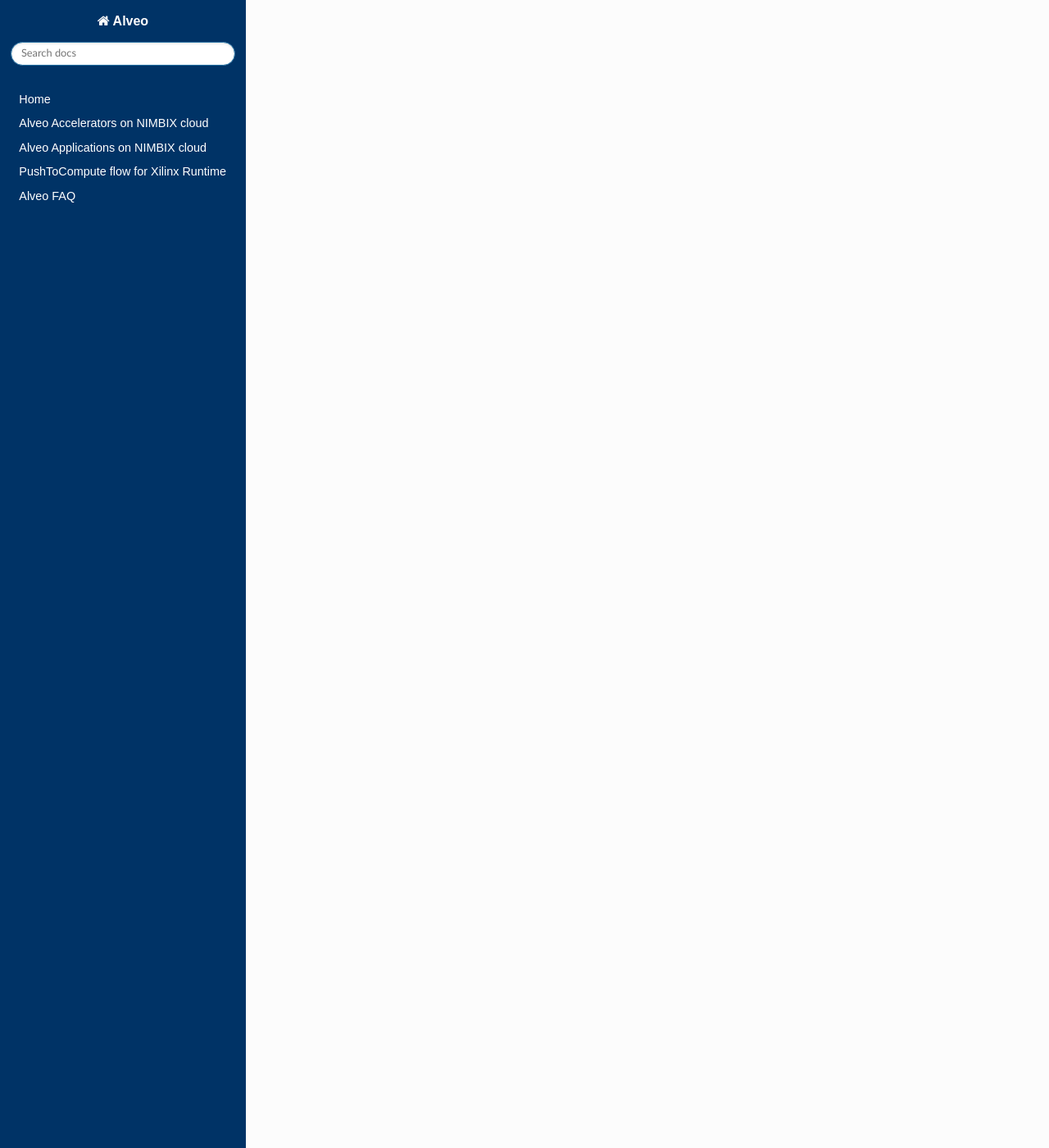
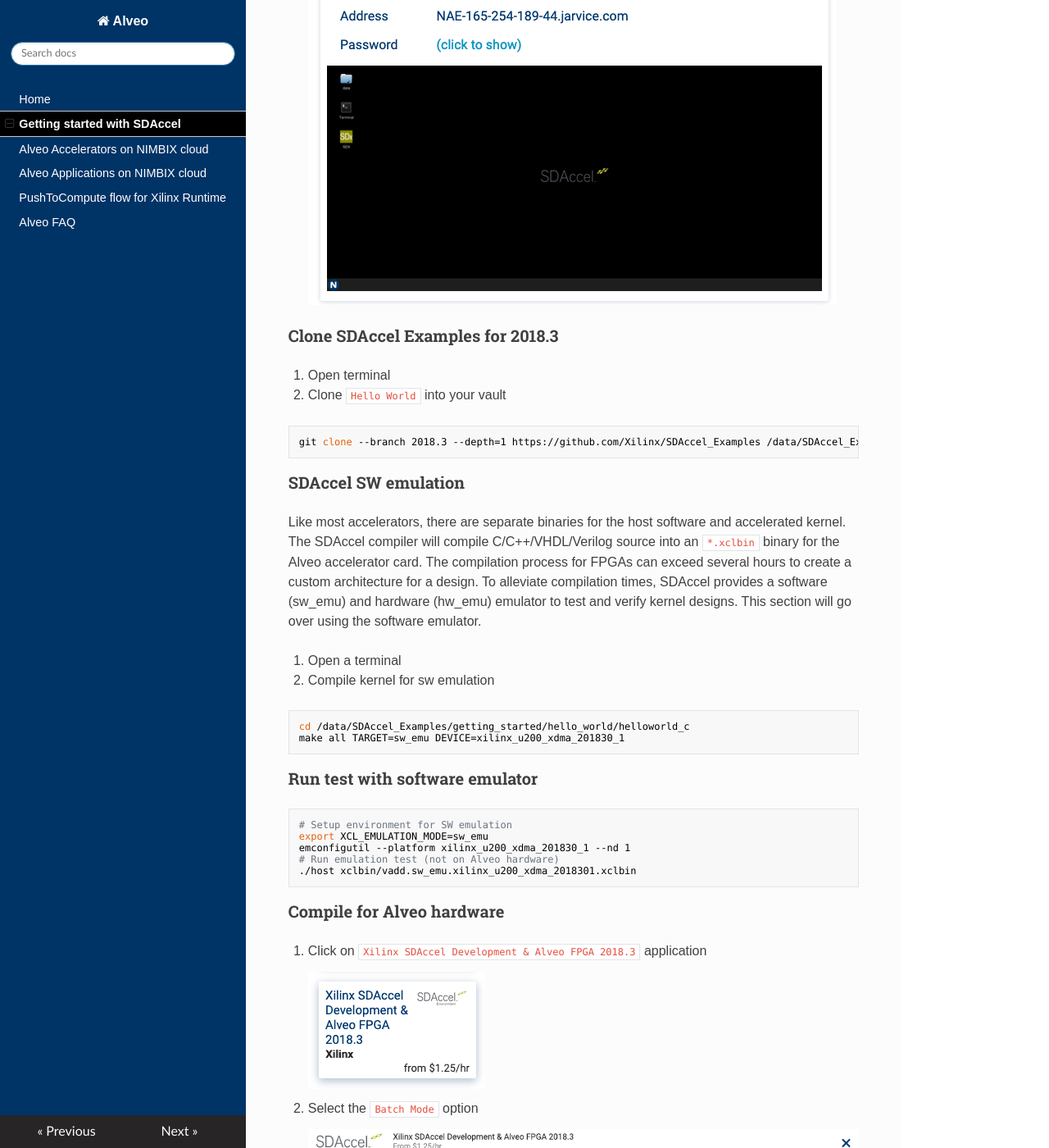
Before and after one commit to nimbix/alveodoc, an MkDocs documentation site: the page built from docs/sdaccel.md, in a window 1280 px wide and 1400 px high, scrolled down 1801 px. Shown: the whole window at 82% size. Built offline with MkDocs 1.6.1, drawn with Linux system fonts in a browser that asks for light colours; nearby versions of some CDN libraries; old or Windows-style settings are respelled for this version of MkDocs; some of the changed text lies outside the part shown.

Commit message:
Update SDAccel example
Signed-off-by: Kenneth Hill <ken.hill@nimbix.net>

````diff
--- a/docs/sdaccel.md
+++ b/docs/sdaccel.md
@@ -1,11 +1,110 @@
-# Getting Started with SDAccel
-
-## Introduction
+# Introduction
 
 The SDAccel Environment, a member of the SDx™ family of development environments for systems and software engineers, enables up to 25X better performance/watt for data center application acceleration leveraging FPGAs. Nimbix Inc® has partnered with Xilinx® to deliver an opportunity to test drive SDAccel and see how FPGA-based acceleration can speed-up your OpenCL C, C/C++ and RTL Kernels. The Nimbix Cloud provides a purpose-built compute cloud for big data and computation. It now hosts the SDAccel development environment for companies who want to streamline evaluations and accelerate FPGA kernels.
 
 Nimbix offers a variety of FPGA resources including the [Alveo Accelerator card](https://www.xilinx.com/products/boards-and-kits/alveo.html). See full list of available hardware here: [Xilinx FPGAs on Nimbix](boards.md)
 
-## Alveo Trial
+# Design Examples
+
+A variety of examples are available on the [Xilinx GitHub](https://github.com/Xilinx/SDAccel_Examples)
+
+## Hello World
+
+This page will ues a simple example to walkthrough the SDAccel tools and runtime available on the [JARVICE](https://www.nimbix.net/platform/) platform which powers the NIMBIX cloud.
+
+### Start new SDAccel session on JARVICE
+
+1. Sign up for [Alveo Trial](https://www.nimbix.net/alveotrial/)
+2. Login to the [JARVICE portal for Xilinx](https://xilinx-cloud.jarvice.com/)
+3. Review the JARVICE environment:
+    * [JARVICE Runtime Directories](https://jarvice.readthedocs.io/en/latest/nae/#runtime-directories-and-files)
+    * [Transferring Data](https://nimbix.zendesk.com/hc/en-us/articles/115004155683-How-to-Transfer-Data-to-and-from-Nimbix)
+    * [Onboarding](https://nimbix.zendesk.com/hc/en-us/categories/115000891926-Onboarding)
+4. Click on `Xilinx SDAccel Development & Alveo FPGA 2018.3` application
+
+    ![SDAccel App](sdaccel-app.png)
+
+5. Select the `Desktop Mode Without FPGA` option
+
+    ![SDAccel Workflows](sdx-workflow.png)
+
+6. `SUBMIT` the job.
+7. Click on the Desktop Preview to join the SDAccel session
+
+    ![SDAccel connect](sdaccel-connect.png)
+
+### Clone SDAccel Examples for 2018.3
+
+8. Open terminal
+9. Clone `Hello World` into your vault
+```bash
+git clone --branch 2018.3 --depth=1 https://github.com/Xilinx/SDAccel_Examples /data/SDAccel_Examples
+```
+
+### SDAccel SW emulation
+
+Like most accelerators, there are separate binaries for the host software and accelerated kernel. The SDAccel compiler will compile C/C++/VHDL/Verilog source into an `*.xclbin` binary for the Alveo accelerator card. The compilation process for FPGAs can exceed several hours to create a custom architecture for a design. To alleviate compilation times, SDAccel provides a software (sw_emu) and hardware (hw_emu) emulator to test and verify kernel designs. This section will go over using the software emulator.
+
+1. Open a terminal
+2. Compile kernel for sw emulation
+```bash
+cd /data/SDAccel_Examples/getting_started/hello_world/helloworld_c
+make all TARGET=sw_emu DEVICE=xilinx_u200_xdma_201830_1
+```
+### Run test with software emulator
+```bash
+# Setup environment for SW emulation
+export XCL_EMULATION_MODE=sw_emu
+emconfigutil --platform xilinx_u200_xdma_201830_1 --nd 1
+# Run emulation test (not on Alveo hardware)
+./host xclbin/vadd.sw_emu.xilinx_u200_xdma_2018301.xclbin
+```
+
+### Compile for Alveo hardware
+
+1. Click on `Xilinx SDAccel Development & Alveo FPGA 2018.3` application
+
+    ![SDAccel App](sdaccel-app.png)
+
+2. Select the `Batch Mode` option
+
+    ![SDAccel Workflows](sdx-workflow.png)
+
+3. Fill in the `Command` box with:
+```bash
+make -C /data/SDAccel_Examples/getting_started/hello_world/helloworld_c all TARGET=hw DEVICE=xilinx_u200_xdma_201830_1
+```
+
+   ![SDAccel Batch](sdaccel-batch.png)
+
+A batch (non-interactive) job will start on the JARVICE Dashboard to build the Hello World `*.xclbin` file. This job will shutdown after completion. The `*.xclbin` file will be saved in the vault at `/data/SDAccel_Examples/getting_started/hello_world/helloworld_c/xclbin`
+
+**NOTE** Ensure data is being written to the vault `/data` when using batch/non-interactive jobs. All other data (e.g. written to `${HOME}`) will be lost when the job ends.
+
+### Run Hello World on Alveo
+
+1. Click on `Xilinx SDAccel Development & Alveo FPGA 2018.3` application
+
+    ![SDAccel App](sdaccel-app.png)
+
+2. Select the `Desktop Mode With FPGA` option
+
+    ![SDAccel Workflows](sdx-workflow.png)
+
+3. Open terminal and run `Hello World`
+```bash
+# List available Xilinx accelerators
+xbutil list
+# Get general info
+xbutil query
+# Run Hello World
+cd /data/SDAccel_Examples/getting_started/hello_world/helloworld_c
+./host xclbin/vadd.hw.xilinx_u200_xdma_201830_1.xclbin
+```
+### Shutdown SDAccel
+
+   ![SDAccel Shutdown](sdaccel-shutdown.png)
+
+# Alveo Trial for NIMBIX cloud
 
 Register for [Alveo trial](https://www.nimbix.net/alveotrial/) using company or university email
--- a/mkdocs.yml
+++ b/mkdocs.yml
@@ -4,6 +4,7 @@ extra_css:
     - css/extra.css
 pages:
     - Home: index.md
+    - Getting started with SDAccel: sdaccel.md
     - Alveo Accelerators on NIMBIX cloud: boards.md
     - Alveo Applications on NIMBIX cloud: apps.md
     - PushToCompute flow for Xilinx Runtime: pushtocompute.md
````
Also changed, not shown: docs/index.md (+1 -0 lines), docs/sdaccel-app.png (added), docs/sdaccel-batch.png (added), docs/sdaccel-connect.png (added), docs/sdaccel-cpu.png (added), docs/sdaccel-fpga.png (added), docs/sdaccel-shutdown.png (added), docs/sdx-workflow.png (added).
